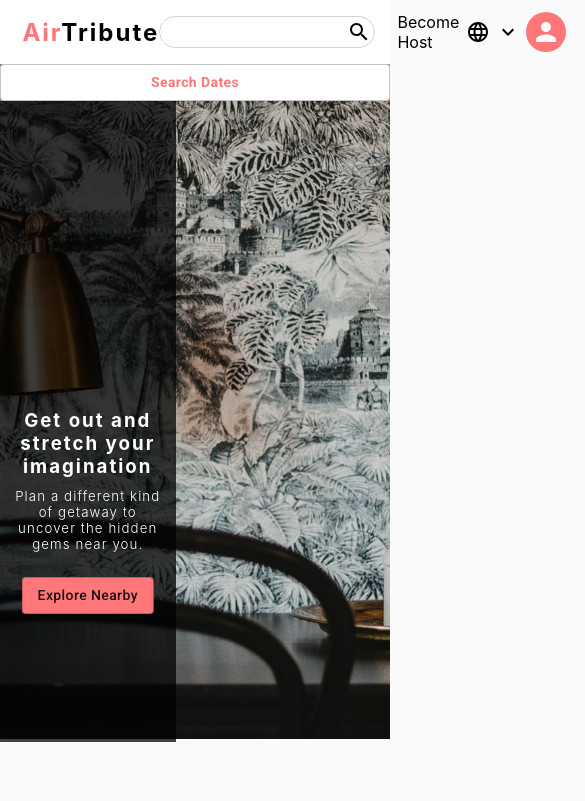
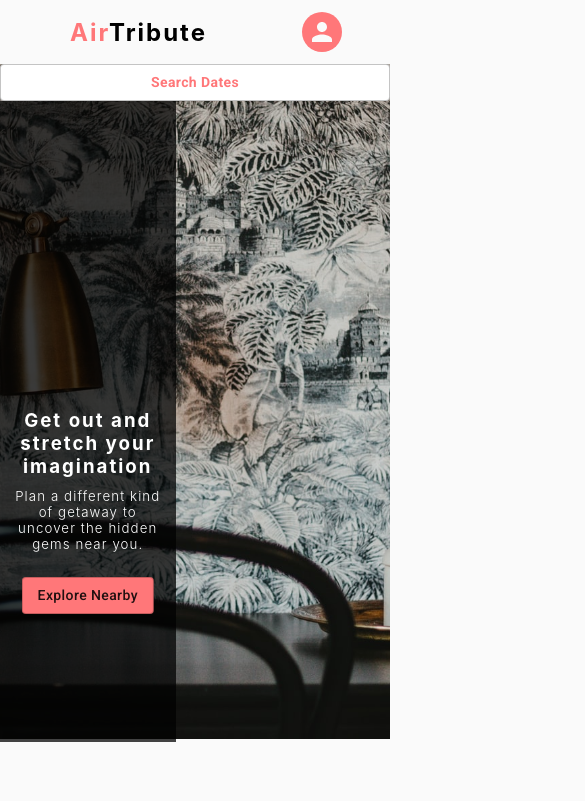
Before and after one commit to PadillaTom/Air-Tribute, a React (Create React App) app: page / in a window 390 px wide. Shown: the top 801 px of the page, 585 px wide, since content can reach past the window. Built offline with nearby package versions, Linux system fonts and the light colour scheme; grey boxes are pictures that could not be loaded.

Commit message:
Mobile styles, Nav Done

```diff
--- a/src/App.css
+++ b/src/App.css
@@ -37,13 +37,55 @@ ul {
 /* End Variables */
 
 /* ::::::::::::::::::: Header::::::::::::::::::::: */
-.header-container {
+/* .header-container {
   display: flex;
   justify-content: space-between;
   align-items: center;
   width: 100%;
   background-color: white;
   height: 4rem;
+} */
+
+/* Mobile Top */
+.mobile-header-top {
+  display: flex;
+  justify-content: space-around;
+  align-items: center;
+  height: 4rem;
+}
+.header-logo {
+  font-size: 0.75rem;
+  letter-spacing: 2px;
+  flex: 0;
+  padding-left: 1.4rem;
+}
+.header-logo span {
+  color: var(--MainColor);
+}
+.header-query-container {
+  display: none;
+}
+#avatar-header {
+  background: var(--MainColor);
+  cursor: pointer;
+}
+/* End mobile Top */
+
+/* Mobile Bot */
+/* End Mobile Bot */
+
+/* Queries for Tabled / Desktop */
+@media screen and (min-width: 600px) {
+  .header-query-container {
+    display: flex;
+    justify-content: space-between;
+    align-items: center;
+    width: 100%;
+    background-color: white;
+    height: 4rem;
+  }
+  .header-mobile-only-container {
+    display: none;
   }
   .header-logo {
     font-size: 0.75rem;
@@ -88,6 +130,8 @@ ul {
     background: var(--MainColor);
     cursor: pointer;
   }
+}
+
 /* End Header */
 
 /* ::::::::::::::::::: Home ::::::::::::::::::::: */
--- a/src/components/Header.js
+++ b/src/components/Header.js
@@ -9,6 +9,22 @@ import { Link } from 'react-router-dom';
 function Header() {
   return (
     <header className='header-container'>
+      {/* Header Mobile Only */}
+      <div className='header-mobile-only-container'>
+        <div className='mobile-header-top'>
+          <Link to='/'>
+            <div className='header-logo'>
+              <h1>
+                <span>Air</span>
+                Tribute
+              </h1>
+            </div>
+          </Link>
+          <Avatar className='header-info-icon' id='avatar-header'></Avatar>
+        </div>
+      </div>
+      {/* End Header Mobile Only */}
+      <div className='header-query-container'>
         <Link to='/'>
           <div className='header-logo'>
             <h1>
@@ -27,6 +43,7 @@ function Header() {
           <ExpandMoreIcon className='header-info-icon'></ExpandMoreIcon>
           <Avatar className='header-info-icon' id='avatar-header'></Avatar>
         </div>
+      </div>
     </header>
   );
 }
```
Lines whose indentation alone changed are shown as unchanged.
